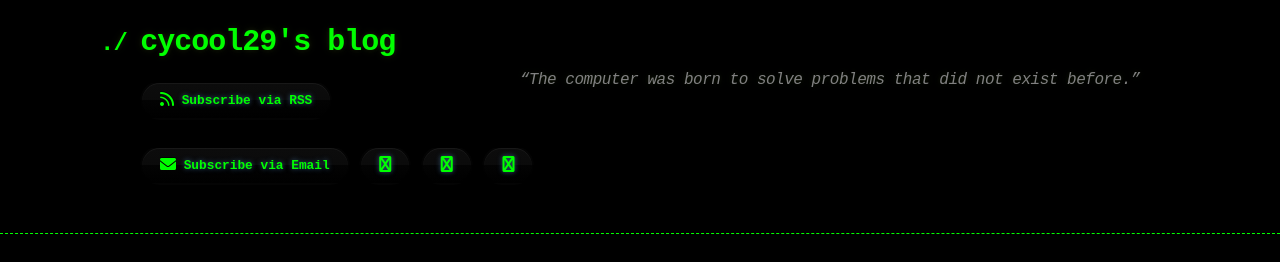
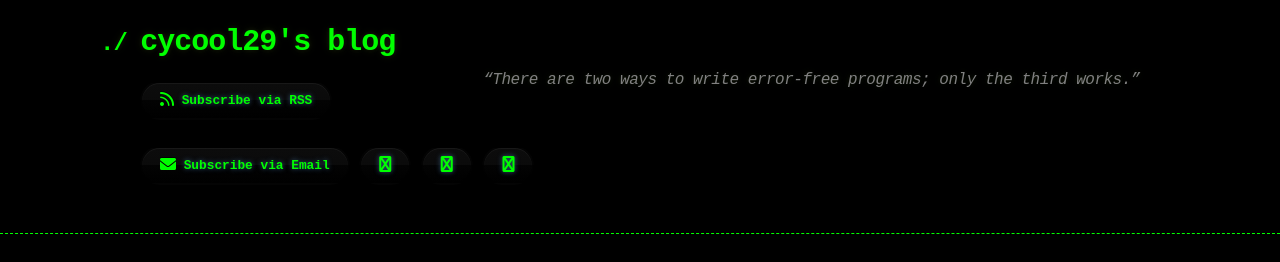
Before and after one commit to cycool29/cycool29.github.io, a Jekyll site: the page built from index.md, in a window 1280 px wide and 900 px high. Shown: the top 262 px of the window. Built offline with Jekyll 4.4.1, drawn with Linux system fonts in a browser that asks for light colours; a style sheet for code colours, icons or effects is not loaded.

Commit message:
Update quotes

```diff
--- a/_config.yml
+++ b/_config.yml
@@ -1,5 +1,5 @@
 title: cycool29's blog
-description: "“The computer was born to solve problems that did not exist before.” "
+description: "“There are two ways to write error-free programs; only the third works.” "
 bio: A high school student. Intermediate in Python, Git, Bash. Learning JavaScript. He/Him. "
 author: cycool29
 url: https://cycool29.github.io
```
